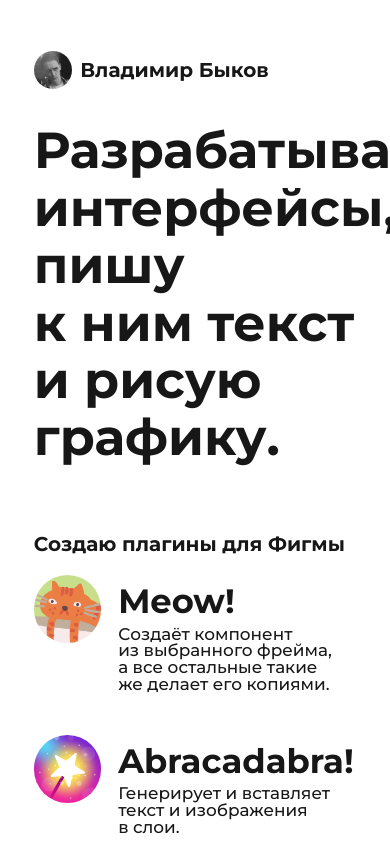
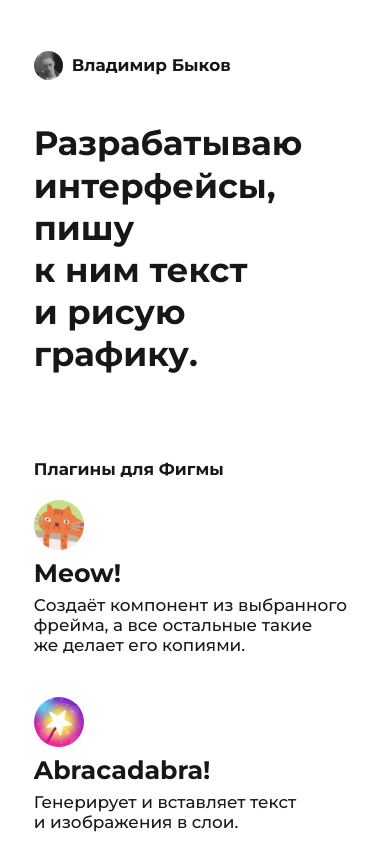
Before and after one commit to milsinery/milsinery, a React (Create React App) app: page / in a window 390 px wide. Built offline with nearby package versions, Linux system fonts and the light colour scheme.

Commit message:
centered content and fixed styles

```diff
--- a/public/index.html
+++ b/public/index.html
@@ -2,11 +2,14 @@
 <html lang="ru">
   <head>
     <meta charset="utf-8" />
-    <link rel="icon" href="%PUBLIC_URL%/favicon.svg" type="image/svg+xml"/>
-    <link rel="icon" href="%PUBLIC_URL%/favicon.png" type="image/png"/>
-    <link rel="icon" href="%PUBLIC_URL%/favicon.ico"/>
-    <link rel="preconnect" href="https://fonts.gstatic.com">
-    <link href="https://fonts.googleapis.com/css2?family=Montserrat:wght@300;500;700&display=swap" rel="stylesheet">
+    <link rel="icon" href="%PUBLIC_URL%/favicon.svg" type="image/svg+xml" />
+    <link rel="icon" href="%PUBLIC_URL%/favicon.png" type="image/png" />
+    <link rel="icon" href="%PUBLIC_URL%/favicon.ico" />
+    <link rel="preconnect" href="https://fonts.gstatic.com" />
+    <link
+      href="https://fonts.googleapis.com/css2?family=Montserrat:wght@300;500;700&display=swap"
+      rel="stylesheet"
+    />
     <meta name="viewport" content="width=device-width, initial-scale=1" />
     <meta name="theme-color" content="#000000" />
     <meta
@@ -19,6 +22,43 @@
       user's mobile device or desktop. See https://developers.google.com/web/fundamentals/web-app-manifest/
     -->
     <link rel="manifest" href="%PUBLIC_URL%/manifest.json" />
+    <!-- Yandex.Metrika counter -->
+    <script type="text/javascript">
+      (function (m, e, t, r, i, k, a) {
+        m[i] =
+          m[i] ||
+          function () {
+            (m[i].a = m[i].a || []).push(arguments);
+          };
+        m[i].l = 1 * new Date();
+        (k = e.createElement(t)),
+          (a = e.getElementsByTagName(t)[0]),
+          (k.async = 1),
+          (k.src = r),
+          a.parentNode.insertBefore(k, a);
+      })(
+        window,
+        document,
+        'script',
+        'https://mc.yandex.ru/metrika/tag.js',
+        'ym'
+      );
+
+      ym(79079362, 'init', {
+        clickmap: true,
+        trackLinks: true,
+        accurateTrackBounce: true,
+      });
+    </script>
+    <noscript
+      ><div>
+        <img
+          src="https://mc.yandex.ru/watch/79079362"
+          style="position: absolute; left: -9999px"
+          alt=""
+        /></div
+    ></noscript>
+    <!-- /Yandex.Metrika counter -->
     <!--
       Notice the use of %PUBLIC_URL% in the tags above.
       It will be replaced with the URL of the `public` folder during the build.
--- a/src/App.css
+++ b/src/App.css
@@ -1,25 +1,46 @@
 @import "./index.css";
 
 .App {
-  height: 100vh;
+  display: flex;
+  flex-direction: column;
+  align-items: center;
+  height: 100%;
+  width: 100%;
   overflow-y: auto;
 }
 
 .Main__wrapper {
   display: flex;
   flex-direction: column;
-  align-items: stretch;
-  align-content: stretch;
-  margin: 6vmax 4vmax 6vmax 4vmax;
+  max-width: 1280px;
+  margin: 6vmax 4vmax 8vmax 4vmax;
+}
+
+.App__header {
+  display: flex;
+  flex: 1 0;
+  margin-bottom: 5vmax;
+}
+
+.App__logo {
+  display: flex;
+  align-items: center;
 }
 
 .App__avatar {
   display: flex;
   position: relative;
   border-radius: 100%;
-  width: 4.5vmax;
+  width: 3.5vmax;
   overflow:hidden;
   flex-shrink: 0;
+  margin-right: 1vmax;
+}
+
+.App__avatar img {
+  height: 100%;
+  width: 100%;
+  object-fit: cover;
 }
 
 .App__avatar::before {
@@ -30,32 +51,12 @@
   background-color: var(--color-picture-over);
 }
 
-.App__header {
-  display: flex;
-  flex: 1 0;
-  margin-bottom: 4vmax;
-}
-
-.App__logo {
-  display: flex;
-  align-items: center;
-}
-
-.App__avatar {
-  margin-right: 1vmax;
-}
-
-.App__avatar img {
-  height: 100%;
-  width: 100%;
-  object-fit: cover;
-}
-
 .App__description {
+  position: relative;
   display: flex;
   flex-direction: column;
-  margin-bottom: 8vmax;
   max-width: 90%;
+  margin-bottom: 10vmax;
 }
 
 .App__plugins {
--- a/src/App.tsx
+++ b/src/App.tsx
@@ -1,4 +1,5 @@
 import avatar from '../src/avatar.png';
+import figure1 from './pictures/graphic/figure1.svg'
 import Plugins from './components/Plugins';
 import './App.css';
 
@@ -21,7 +22,7 @@ const App = () => {
           </h1>
         </div>
         <div className="App__plugins">
-          <h3 className="App__plugins-title">Создаю плагины для Фигмы</h3>
+          <h3 className="App__plugins-title">Плагины для Фигмы</h3>
           <Plugins></Plugins>
         </div>
         <div className="App__links">
@@ -44,7 +45,7 @@ const App = () => {
             </a>
           </p>
         </div>
-        <small className="App__version">Предварительная версия сайта</small>
+        <small className="App__version">Предварительная версия</small>
       </div>
     </div>
   );
--- a/src/components/Plugins/index.css
+++ b/src/components/Plugins/index.css
@@ -1,7 +1,7 @@
 .plugins {
   display: flex;
   flex-direction: column;
-  margin-bottom: 8vmax;
+  margin-bottom: 6vmax;
 }
 
 .plugin {
@@ -15,8 +15,8 @@
 
 .plugin__cover {
   display: flex;
-  height: max(16px, 8vmax);
-  width: max(16px, 8vmax);
+  height: max(16px, 6vmax);
+  width: max(16px, 6vmax);
   border-radius: 4vmax;
   overflow: hidden;
   flex-shrink: 0;
@@ -33,3 +33,16 @@
 .plugin__title {
   margin-bottom: max(8px, 0.5vmax);
 }
+
+@media (max-width: 480px) {
+  h1 {
+    font-size: 4vmax;
+    line-height: 5vmax;
+  }
+
+  .plugin {
+    display: flex;
+    flex-direction: column;
+    margin-bottom: 5vmax;
+  }
+}
--- a/src/index.css
+++ b/src/index.css
@@ -90,36 +90,6 @@
   }
 }
 
-/* dark theme, manual toggle */
-
-html[data-theme='dark'] {
-  --color-text-main: hsl(0, 0%, 85%);
-  --color-text-optional: hsl(198, 10%, 45%);
-  --color-text-invert: hsl(0, 0%, 100%);
-
-  --color-bg: hsl(300, 5%, 11%);
-  --color-border: hsl(0, 0%, 12%);
-  --color-pad: hsl(0, 0%, 16%);
-  --color-over: hsla(197, 10%, 5%, 0.9);
-  --color-picture-over: hsla(197, 10%, 5%, 0.3);
-
-  --gradient-glass: linear-gradient(
-    180deg,
-    hsla(0, 0%, 40%, 0.28) 0%,
-    hsla(0, 0%, 40%, 0.07) 100%
-  );
-
-  /* shadow */
-  --shadow-big: 0px 32px 40px hsla(0, 0%, 0%, 0.3),
-    0px 8px 8px hsla(0, 0%, 0%, 0.1);
-  --shadow-med: 0px 0px 8px hsla(0, 0%, 0%, 0.1),
-    0px 1px 1px hsla(0, 0%, 0%, 0.2);
-  --shadow-little: 0px 2px 6px hsla(0, 0%, 0%, 0.1),
-    0px 1px 1px hsla(0, 0%, 0%, 0.2);
-  --shadow-reverse: 0px -2px 8px hsla(0, 0%, 0%, 0.1),
-    0px -1px 1px hsla(0, 0%, 0%, 0.1);
-}
-
 /* main style */
 
 * {
@@ -156,36 +126,32 @@ h1,
 h2,
 h3 {
   font-weight: 700;
+  line-height: 110%;
 }
 
 h1 {
-  font-size: max(32px, 6vmax);
-  line-height: max(32px, 6.8vmax);
+  font-size: max(32px, 5.8vmax);
+  /* line-height: 110%; */
 }
 
 h2 {
-  font-size: max(26px, 4vmax);
-  line-height: max(20px, 4vmax);
+  font-size: max(20px, 3vmax);
+  /* line-height: max(20px, 3vmax); */
 }
 
 h3 {
-  font-size: max(20px, 2vmax);
-  line-height: max(20px, 2vmax);
+  font-size: max(16px, 2vmax);
+  /* line-height: max(16px, 2vmax); */
 }
 
-p{
+p {
   font-size: max(16px, 2vmax);
-  line-height: max(16px, 2vmax);
+  /* line-height: max(16px, 2vmax); */
 }
-
 
 small {
   font-weight: 300;
-}
-
-small {
-  font-size: max(8px, 0.5vmax);
-  line-height: max(8px, 0.5vmax);
+  font-size: max(8px, 1vmax);
   color: var(--color-text-optional);
 }
 
@@ -211,32 +177,32 @@ a:hover {
 
 /* adaptive */
 
-@media (max-width: 480px) {
-  body:after {
-    content: 'Emulating mobile device on desktop or laptop';
+@media screen and (max-width: 640px) {
+  h1 {
+    font-size: 5vmax;
+    line-height: 6vmax;
+  }
+}
+
+@media screen and (max-width: 480px) {
+  h1 {
+    font-size: 4vmax;
+    line-height: 5vmax;
+  }
+}
+
+@media screen and (max-width: 375px) {
+  h1 {
+    font-size: 2vmax;
+    line-height: 4vmax;
   }
 }
 
 /* mobile  */
 
-@media (hover: none) and (pointer: coarse) and (max-width: 480px) {
-  :root {
-    --space-bottom: 40px;
-  }
-  #root {
-    overflow-y: scroll;
-  }
+/* @media (hover: none) and (pointer: coarse) and (max-width: 480px) {
+} */
 
-  /* h1 {
-    font-size: 32px;
-    line-height: 36px;
-  } */
-}
-
-/* prefers-reduced-motion */
-
-@media (prefers-reduced-motion: no-preference) {
-}
 
 /* effect */
 
```
Also changed, not shown: public/manifest.json.
